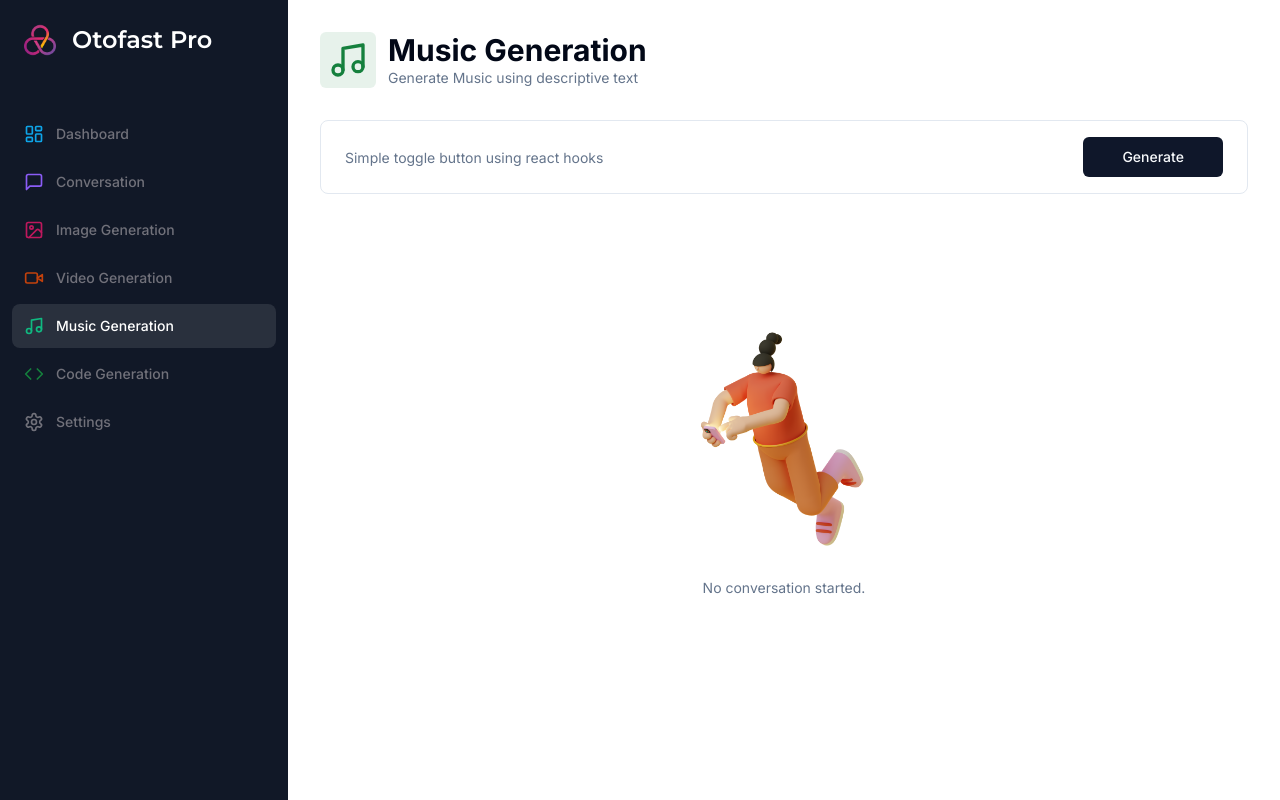
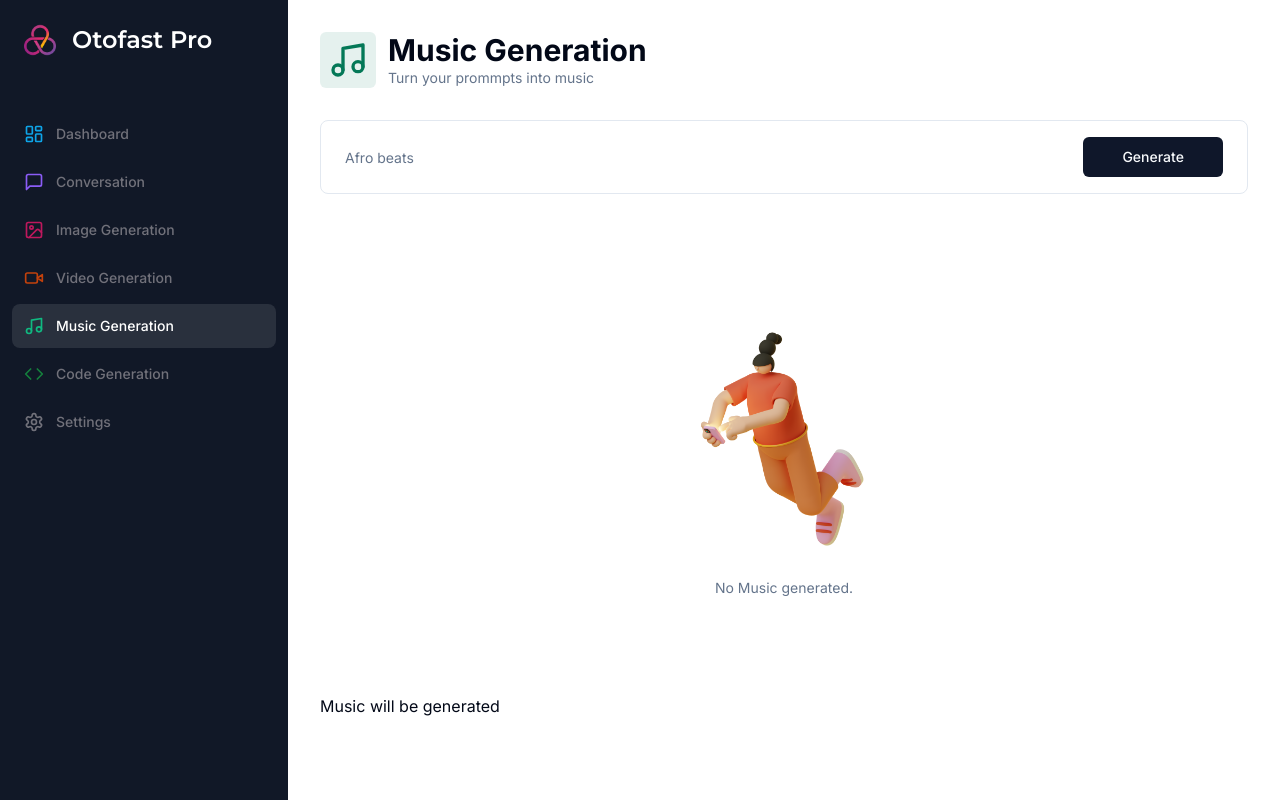
Before and after one commit to marksikaundi/Otofast-SaaS, a Next.js app: page /music in a window 1280 px wide. Built offline with nearby package versions, Linux system fonts and the light colour scheme.

Commit message:
working on music comp

```diff
--- a/app/(dashboard)/(routes)/music/page.tsx
+++ b/app/(dashboard)/(routes)/music/page.tsx
@@ -3,7 +3,7 @@ import * as z from "zod";
 import axios from "axios";
 
 import { Heading } from "@/components/heading";
-import { Music, MessageSquare } from "lucide-react";
+import { Music } from "lucide-react";
 import { useForm } from "react-hook-form";
 import { formSchema } from "./constants";
 import { zodResolver } from "@hookform/resolvers/zod";
@@ -15,13 +15,10 @@ import { useState } from "react";
 import { ChatCompletionRequestMessage } from "openai";
 import { Empty } from "@/components/empty";
 import { Loader } from "@/components/loader";
-import { cn } from "@/lib/utils";
-import { UserAvatar } from "@/components/user-avatar";
-import { BotAvatar } from "@/components/bot-avatar";
 
-const CodePage = () => {
+const MusicPage = () => {
   const router = useRouter();
-  const [messages, setMessages] = useState<ChatCompletionRequestMessage[]>([]);
+  const [music, setMusic] = useState<string>();
   const form = useForm<z.infer<typeof formSchema>>({
     resolver: zodResolver(formSchema),
     defaultValues: {
@@ -33,17 +30,9 @@ const CodePage = () => {
 
   const onSubmit = async (values: z.infer<typeof formSchema>) => {
     try {
-      const userMessage: ChatCompletionRequestMessage = {
-        role: "user",
-        content: values.prompt,
-      };
-      const newMessages = [...messages, userMessage];
-
-      const response = await axios.post("/api/music", {
-        messages: newMessages,
-      });
-      setMessages((current) => [...current, userMessage, response.data]);
-
+      setMusic(undefined);
+      const response = await axios.post("/api/music", values);
+      setMusic(response.data.audio);
       form.reset();
     } catch (error: any) {
       //  TODO Open Pro Modal
@@ -57,10 +46,10 @@ const CodePage = () => {
     <div>
       <Heading
         title="Music Generation"
-        description="Generate Music using descriptive text"
+        description="Turn your prommpts into music"
         icon={Music}
-        iconColor="text-green-700"
-        bgColor="bg-green-700/10"
+        iconColor="text-emerald-700"
+        bgColor="bg-emerald-700/10"
       />
       <div className="px-4 lg:px-8">
         <div>
@@ -88,7 +77,7 @@ const CodePage = () => {
                       <Input
                         className="border-0 outline-none focus-visible:ring-0 focus-visible:ring-transparent"
                         disabled={isLoading}
-                        placeholder="Simple toggle button using react hooks"
+                        placeholder="Afro beats"
                         {...field}
                       />
                     </FormControl>
@@ -112,29 +101,13 @@ const CodePage = () => {
               <Loader />
             </div>
           )}
-          {messages.length === 0 && !isLoading && (
-            <Empty label="No conversation started." />
-          )}
-          <div className="flex flex-col-reverse gap-y-4">
-            {messages.map((message) => (
-              <div
-                key={message.content}
-                className={cn(
-                  "p-8 w-full flex items-start gap-x-8 rounded-lg",
-                  message.role === "user"
-                    ? "bg-white border border-black/10"
-                    : "bg-muted"
-                )}
-              >
-                {message.role === "user" ? <UserAvatar /> : <BotAvatar />}
-                <p className="text-sm">{message.content}</p>
-              </div>
-            ))}
-          </div>
+          {!music && !isLoading && <Empty label="No Music generated." />}
+
+          <div>Music will be generated</div>
         </div>
       </div>
     </div>
   );
 };
 
-export default CodePage;
+export default MusicPage;
```
